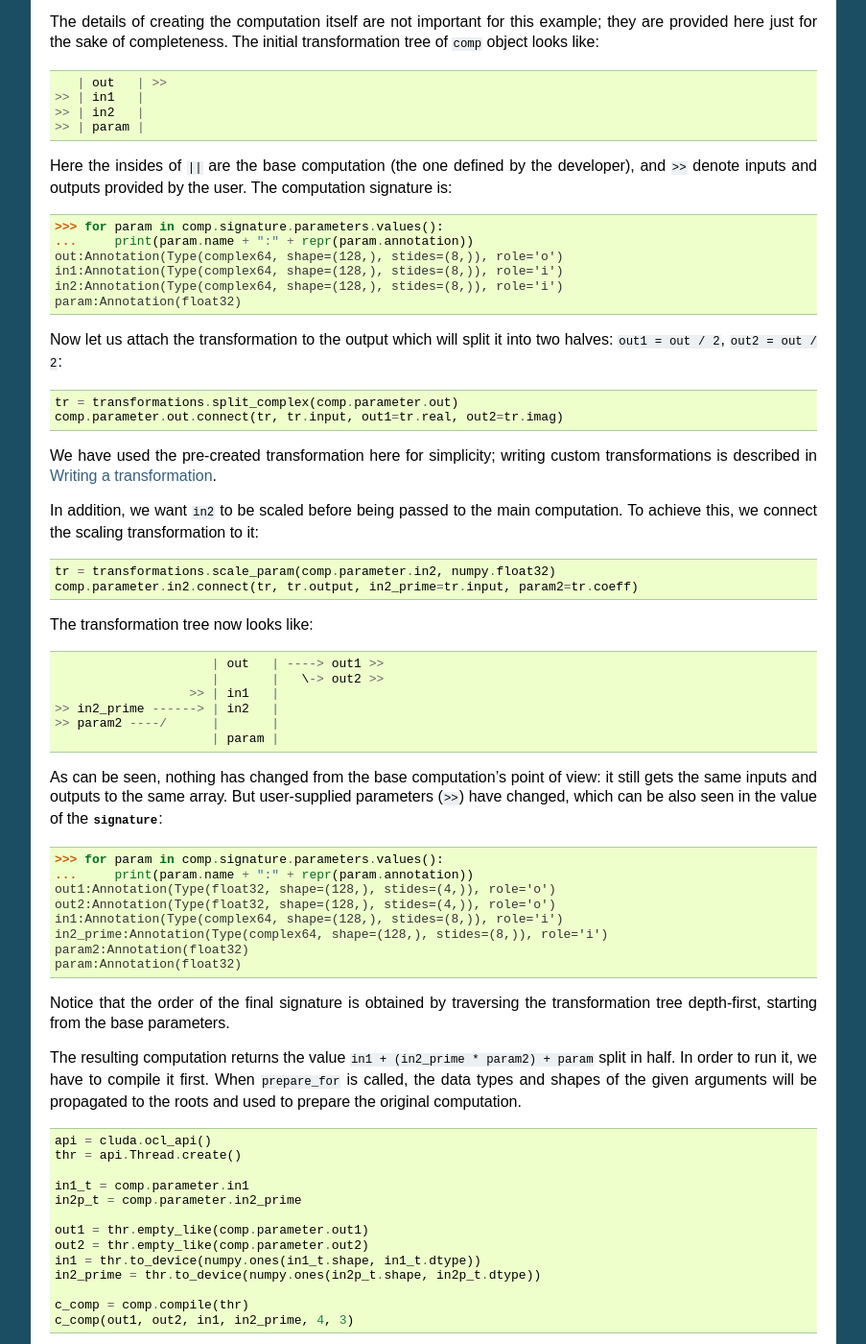
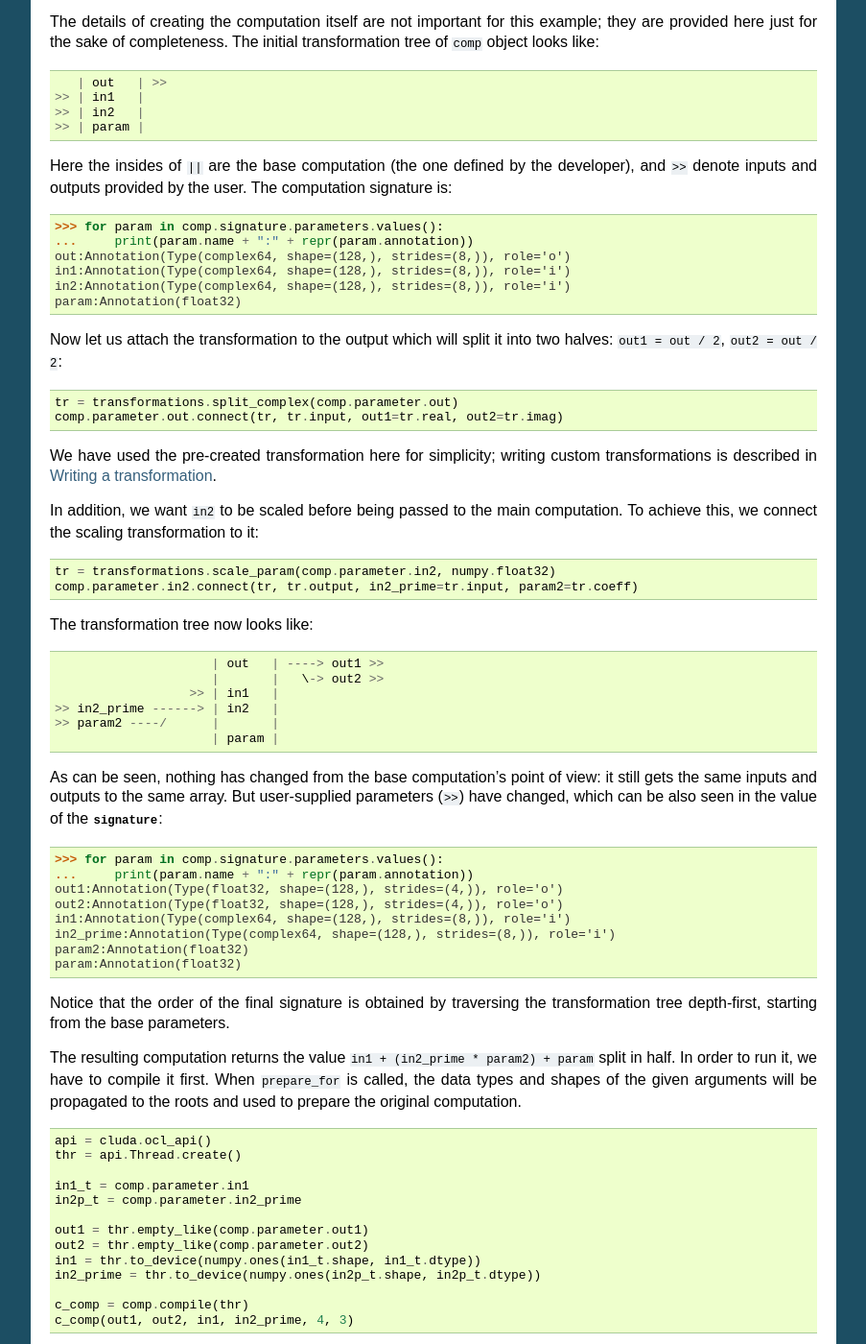
Before and after one commit to fjarri/reikna, a Sphinx documentation site: the page built from doc/source/tutorial-basic.rst, in a window 1280 px wide and 1400 px high, scrolled down 1257 px. Shown: the whole window at 96% size, without its empty margins (198-1101 px from the left). Built offline with Sphinx 7.4.7, drawn with Linux system fonts in a browser that asks for light colours.

Commit message:
core/signature: fixed a typo in __repr__

```diff
--- a/doc/source/tutorial-basic.rst
+++ b/doc/source/tutorial-basic.rst
@@ -79,9 +79,9 @@ The computation signature is:
 
     >>> for param in comp.signature.parameters.values():
     ...     print(param.name + ":" + repr(param.annotation))
-    out:Annotation(Type(complex64, shape=(128,), stides=(8,)), role='o')
-    in1:Annotation(Type(complex64, shape=(128,), stides=(8,)), role='i')
-    in2:Annotation(Type(complex64, shape=(128,), stides=(8,)), role='i')
+    out:Annotation(Type(complex64, shape=(128,), strides=(8,)), role='o')
+    in1:Annotation(Type(complex64, shape=(128,), strides=(8,)), role='i')
+    in2:Annotation(Type(complex64, shape=(128,), strides=(8,)), role='i')
     param:Annotation(float32)
 
 Now let us attach the transformation to the output which will split it into two halves: ``out1 = out / 2``, ``out2 = out / 2``:
@@ -119,10 +119,10 @@ But user-supplied parameters (``>>``) have changed, which can be also seen in th
 
     >>> for param in comp.signature.parameters.values():
     ...     print(param.name + ":" + repr(param.annotation))
-    out1:Annotation(Type(float32, shape=(128,), stides=(4,)), role='o')
-    out2:Annotation(Type(float32, shape=(128,), stides=(4,)), role='o')
-    in1:Annotation(Type(complex64, shape=(128,), stides=(8,)), role='i')
-    in2_prime:Annotation(Type(complex64, shape=(128,), stides=(8,)), role='i')
+    out1:Annotation(Type(float32, shape=(128,), strides=(4,)), role='o')
+    out2:Annotation(Type(float32, shape=(128,), strides=(4,)), role='o')
+    in1:Annotation(Type(complex64, shape=(128,), strides=(8,)), role='i')
+    in2_prime:Annotation(Type(complex64, shape=(128,), strides=(8,)), role='i')
     param2:Annotation(float32)
     param:Annotation(float32)
 
```
Also changed, not shown: 1 other file.
